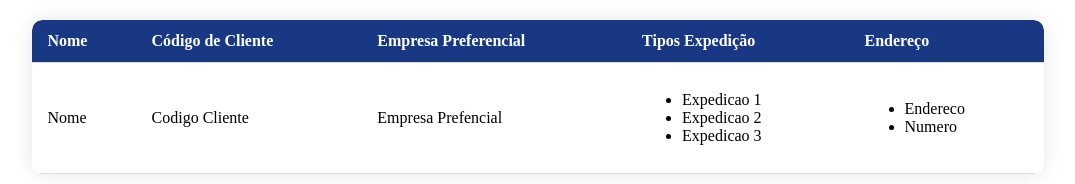
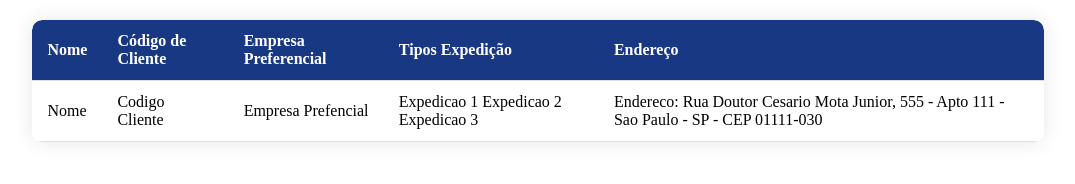
Before and after one commit to LRamires/paginas, a website: page CXoneTable.html in a window 1280 px wide. Shown: the whole page, without its empty margins (102-1177 px from the left). Drawn offline with Linux system fonts and the light colour scheme.

Commit message:
Update CXoneTable.html

```diff
--- a/CXoneTable.html
+++ b/CXoneTable.html
@@ -42,7 +42,7 @@
     border-bottom-right-radius: 10px;
   }
 </style>
-<title>Tabela Moderna com Cantos Arredondados</title>
+<title>CXone Table</title>
 </head>
 <body>
 
@@ -61,15 +61,14 @@
       <td>Nome</td>
       <td> Codigo Cliente</td>
       <td> Empresa Prefencial</td>
-        <td><ul>
-          <li>Expedicao 1</li>
-          <li>Expedicao 2</li>
-          <li>Expedicao 3</li>
-        </ul></td>
-        <td> <ul>
-          <li>Endereco</li>
-          <li>Numero</li>
-        </ul></td>
+        <td rowspan="3">
+          Expedicao 1
+          Expedicao 2
+          Expedicao 3
+        </td>
+        <td rowspan="3">
+          Endereco: Rua Doutor Cesario Mota Junior, 555 - Apto 111 - Sao Paulo - SP - CEP 01111-030
+        </td>
     </tr>
   </tbody>
 </table>
```
